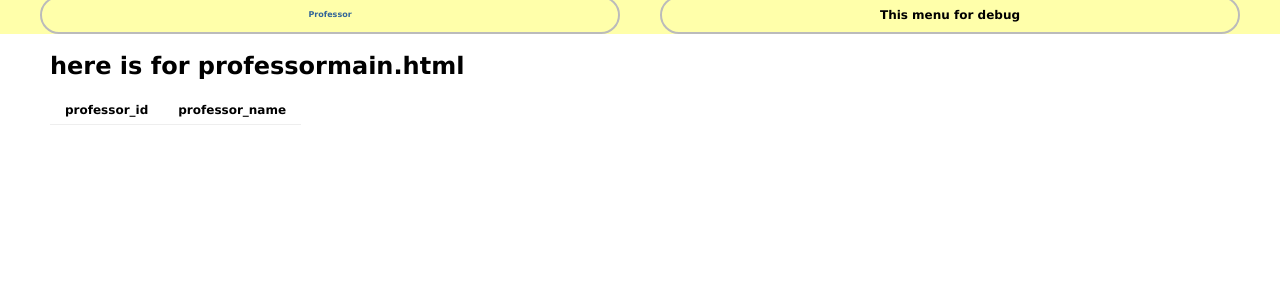
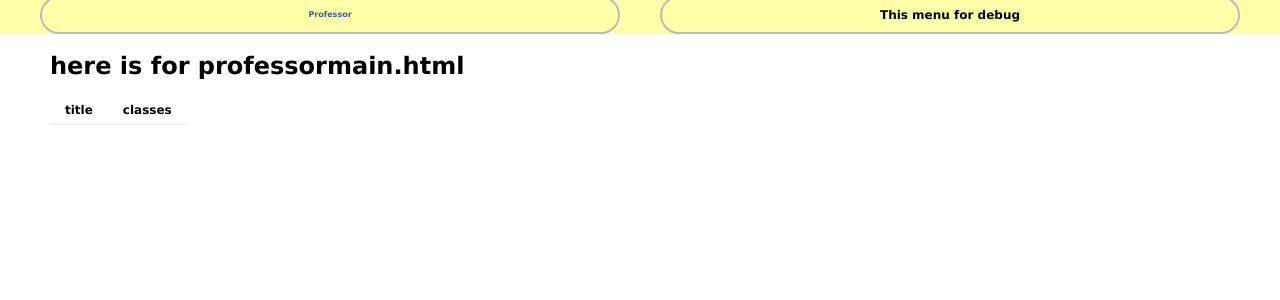
Before and after one commit to ByoungJoonIm/Capstone_Design, a Django app: page /judge/professor in a window 1280 px wide. Shown: the part 34-334 px from the top of the page. Run offline with Django 3.2, Linux system fonts and the light colour scheme; lists and menus that the app fills with data are empty.

Commit message:
revised make_subject.sh and professor_main_list.html

```diff
--- a/src/Django/scode/judge/templates/judge/professor/professor_main_list.html
+++ b/src/Django/scode/judge/templates/judge/professor/professor_main_list.html
@@ -7,14 +7,14 @@
 	<h1>here is for professormain.html</h1>
 	<table>
 		<tr>
-			<th>professor_id</th>
-			<th>professor_name</th>
+			<th>title</th>
+			<th>classes</th>
 		</tr>
 
 		{% for professor in professors %}
 		<tr>
-			<td>{{ professor.professor_id }}</td>
-			<td>{{ professor.professor_name }}</td>
+			<td>{{ professor.title }}</td>
+			<td>{{ professor.classes }}</td>
 		</tr>
 		{% endfor %}
 
```
Also changed, not shown: 1 other file.
